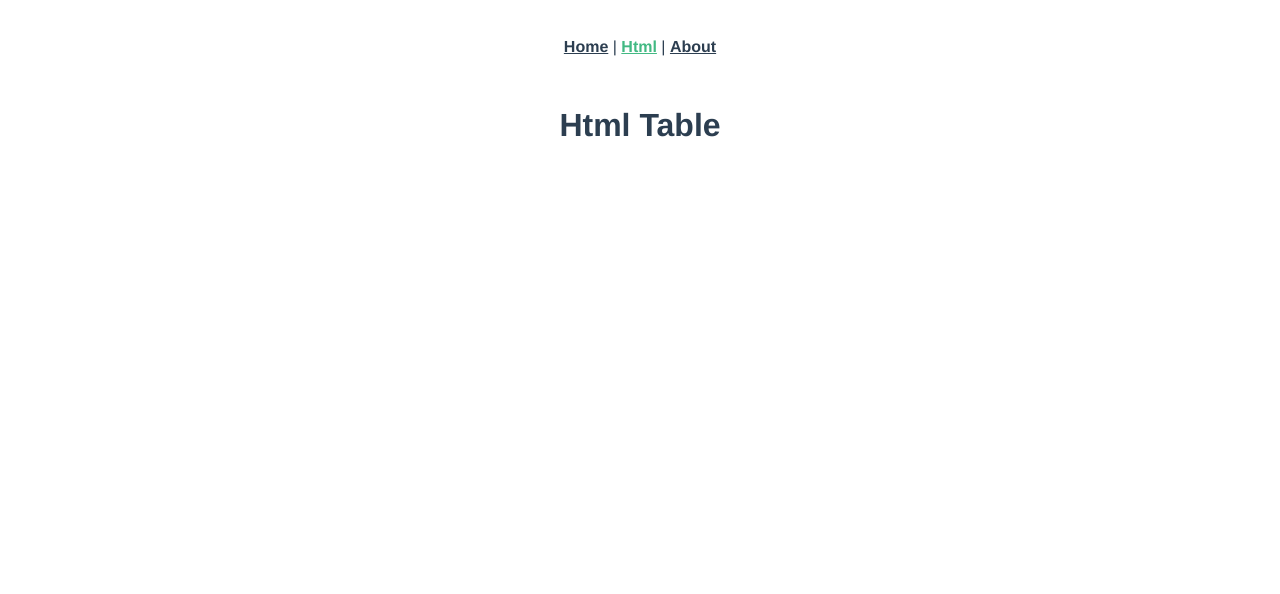
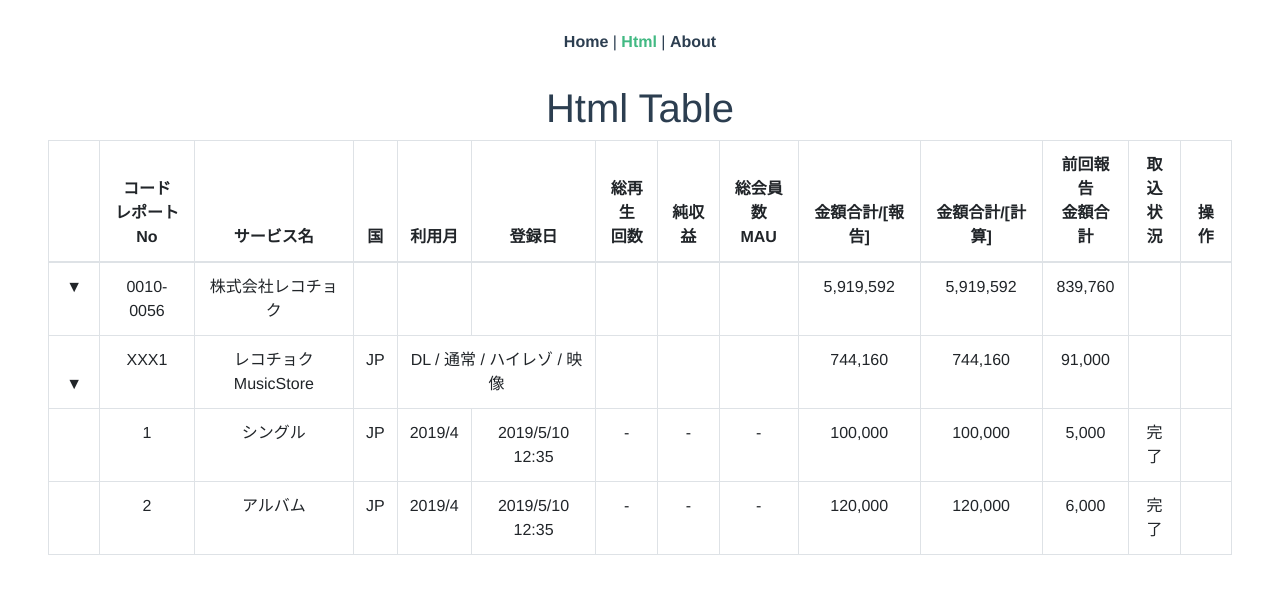
Before and after one commit to tsubo/vue-tree-table, a Vue app: page /html-table in a window 1280 px wide. Shown: the top 594 px of the page. Built offline with nearby package versions, Linux system fonts and the light colour scheme.

Commit message:
add HtmlTable

```diff
--- a/src/main.js
+++ b/src/main.js
@@ -2,6 +2,8 @@ import Vue from 'vue';
 import App from './App.vue';
 import router from './router';
 import store from './store';
+import 'bootstrap';
+import 'bootstrap/dist/css/bootstrap.css';
 
 Vue.config.productionTip = false;
 
--- a/src/views/HtmlTable.vue
+++ b/src/views/HtmlTable.vue
@@ -1,5 +1,89 @@
 <template>
-  <div class="html-table">
+  <div class="html-table mx-5">
     <h1>Html Table</h1>
+
+    <table class="table table-bordered">
+      <thead>
+        <th></th>
+        <th>コード<br>レポートNo</th>
+        <th>サービス名</th>
+        <th>国</th>
+        <th>利用月</th>
+        <th>登録日</th>
+        <th>総再生<br>回数</th>
+        <th>純収益</th>
+        <th>総会員数<br>MAU</th>
+        <th>金額合計/[報告]</th>
+        <th>金額合計/[計算]</th>
+        <th>前回報告<br>金額合計</th>
+        <th>取込<br>状況</th>
+        <th>操作</th>
+      </thead>
+      <tbody>
+        <tr>
+          <td>▼</td>
+          <td>0010-0056</td>
+          <td>株式会社レコチョク</td>
+          <td></td>
+          <td></td>
+          <td></td>
+          <td></td>
+          <td></td>
+          <td></td>
+          <td>5,919,592</td>
+          <td>5,919,592</td>
+          <td>839,760</td>
+          <td></td>
+          <td></td>
+        </tr>
+        <tr>
+          <td>　▼</td>
+          <td>XXX1</td>
+          <td>レコチョク MusicStore</td>
+          <td>JP</td>
+          <td colspan="2">DL / 通常 / ハイレゾ / 映像</td>
+          <td></td>
+          <td></td>
+          <td></td>
+          <td>744,160</td>
+          <td>744,160</td>
+          <td>91,000</td>
+          <td></td>
+          <td></td>
+        </tr>
+        <tr>
+          <td></td>
+          <td>1</td>
+          <td>シングル</td>
+          <td>JP</td>
+          <td>2019/4</td>
+          <td>2019/5/10 12:35</td>
+          <td>-</td>
+          <td>-</td>
+          <td>-</td>
+          <td>100,000</td>
+          <td>100,000</td>
+          <td>5,000</td>
+          <td>完了</td>
+          <td></td>
+        </tr>
+        <tr>
+          <td></td>
+          <td>2</td>
+          <td>アルバム</td>
+          <td>JP</td>
+          <td>2019/4</td>
+          <td>2019/5/10 12:35</td>
+          <td>-</td>
+          <td>-</td>
+          <td>-</td>
+          <td>120,000</td>
+          <td>120,000</td>
+          <td>6,000</td>
+          <td>完了</td>
+          <td></td>
+        </tr>
+      </tbody>
+    </table>
   </div>
 </template>
```
